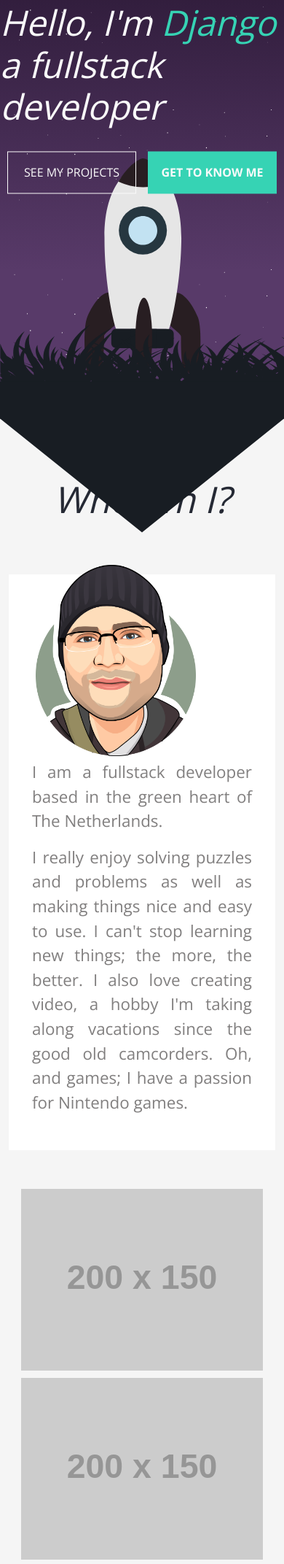
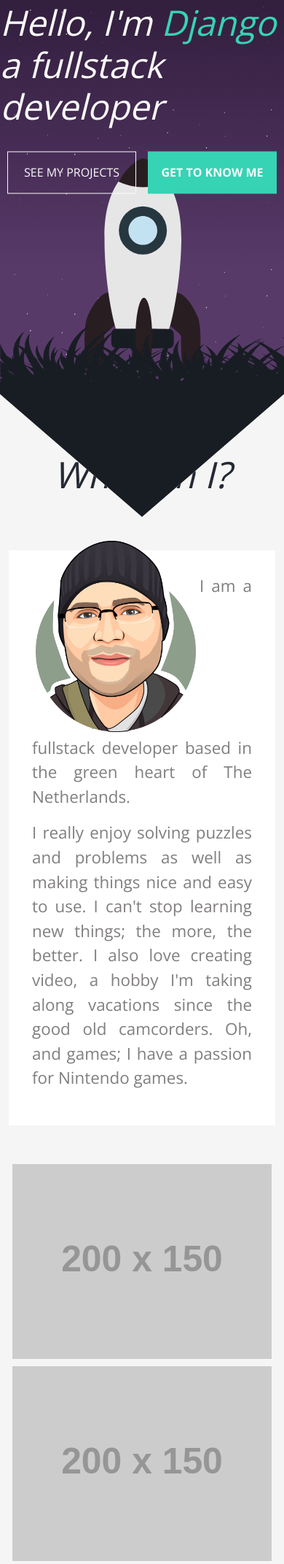
Before and after one commit to D1ang/Portfolio, a Django app: page / in a window 390 px wide; the page is wider, and only the part inside the window is pictured. Shown: the part 304-2447 px from the top of that part at 73% size. Run offline with Django 3.2, Linux system fonts and the light colour scheme; grey boxes labelled with a size stand in for pictures from a placeholder-image service; data that the repository does not hold is empty; some libraries are stand-ins or nearby versions.

Commit message:
Responsive improvements for the about section

```diff
--- a/home/templates/home/index.html
+++ b/home/templates/home/index.html
@@ -25,12 +25,16 @@
 <!--About-->
 <section id="about">
   <div class="container-fluid">
+
+    <div class="row">
       <h1 class="title text-center">Who am I?</h1>
+    </div>
+
+    <div class="row">
       <div class="col-md-10 offset-md-1">
-
         <div class="box">
           <div class="col-lg-3 col-sm-12">
-          <img class="profile-img float-left mr-4" src="{% static 'img/profile.png' %}" alt="Hello I'm Django">
+            <img class="profile-img float-start" src="{% static 'img/profile.png' %}" alt="Hello I'm Django">
           </div>
           <div class="col-lg-12 col-sm-12">
             <p>
@@ -45,17 +49,10 @@
           </div>
         </div>
       </div>
+    </div>
 
-
-
-
-
-<!-- partial:index.partial.html -->
-<div class="container-fluid mt-5">
-  <div class="row">
-    <div class="col-md-12 heroSlider-fixed">
-      <div class="overlay">
-    </div>
+    <div class="row mt-5">
+      <div class="col">
 
         <!-- Slider -->
         <div class="slider responsive">
@@ -71,7 +68,7 @@
 
         <!-- control arrows -->
         <div class="prev">
-        <span class="glyphicon glyphicon-chevron-left" aria-hidden="true"></span>
+          <i class="fas fa-arrow-circle-right"></i>
         </div>
 
         <div class="next">
@@ -80,18 +77,6 @@
 
       </div>
     </div>
-</div>
-<!-- partial -->
-
-
-
-
-
-
-
-
-
-
 
   </div>
 </section>
--- a/static/css/style.css
+++ b/static/css/style.css
@@ -310,22 +310,23 @@ a, a:visited {
 
 #about {
   min-height: 100%;
+  padding-bottom: 100px;
   position: relative;
   z-index: 5;
   clip-path: polygon( 0 0, 50% 5%, 100% 0, 100% 100%, 50% 100%, 0 100%);
-  background: rgb(245, 245, 245);
+  background: hsl(0, 0%, 96%);
 }
 
 #about p {
   font-size: 1.4rem;
-  color: rgb(129, 127, 127);
+  color: hsl(0, 1%, 50%);
 }
 
 #about .box {
   min-height: 280px;
   padding: 2rem;
   text-align: justify;
-  background: rgb(255, 255, 255);
+  background: hsl(0, 0%, 100%);
 }
 
 #about .profile-img {
@@ -343,6 +344,7 @@ a, a:visited {
   background: rgb(24, 29, 35) url(../svg/surface.svg) no-repeat;
   background-attachment: fixed;
   background-size: cover;
+  margin-top: -80px;
   font-size: 1.4rem;
 }
 
@@ -479,6 +481,10 @@ input[type="text"], input[type="email"], input[type="text"]:not(output):not(:foc
 
 
 
+
+
+
+
 /*SLIDER */
 
 img {
--- a/templates/base.html
+++ b/templates/base.html
@@ -25,22 +25,16 @@
 </head>
 
 <body>
-  <header>
   {% block navbar %}
     {% include 'navbar.html' %}
   {% endblock %}
-  </header>
 
-  <main>
   {% block content %}
   {% endblock  %}
-  </main>
 
-  <footer>
   {% block footer %}
     {% include 'footer.html' %}
   {% endblock %}
-  </footer>
 
   {% block corejs %}
     <!--Jquery, Materialize and JavaScript-->
```
Lines whose indentation alone changed are shown as unchanged.
